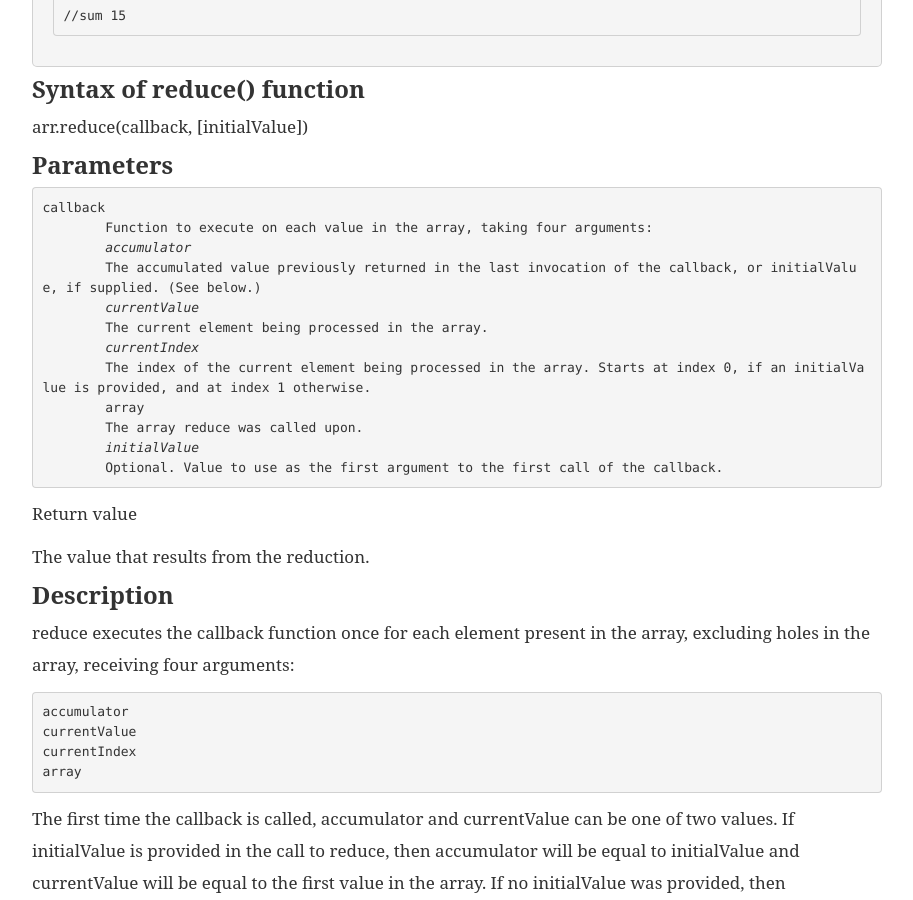
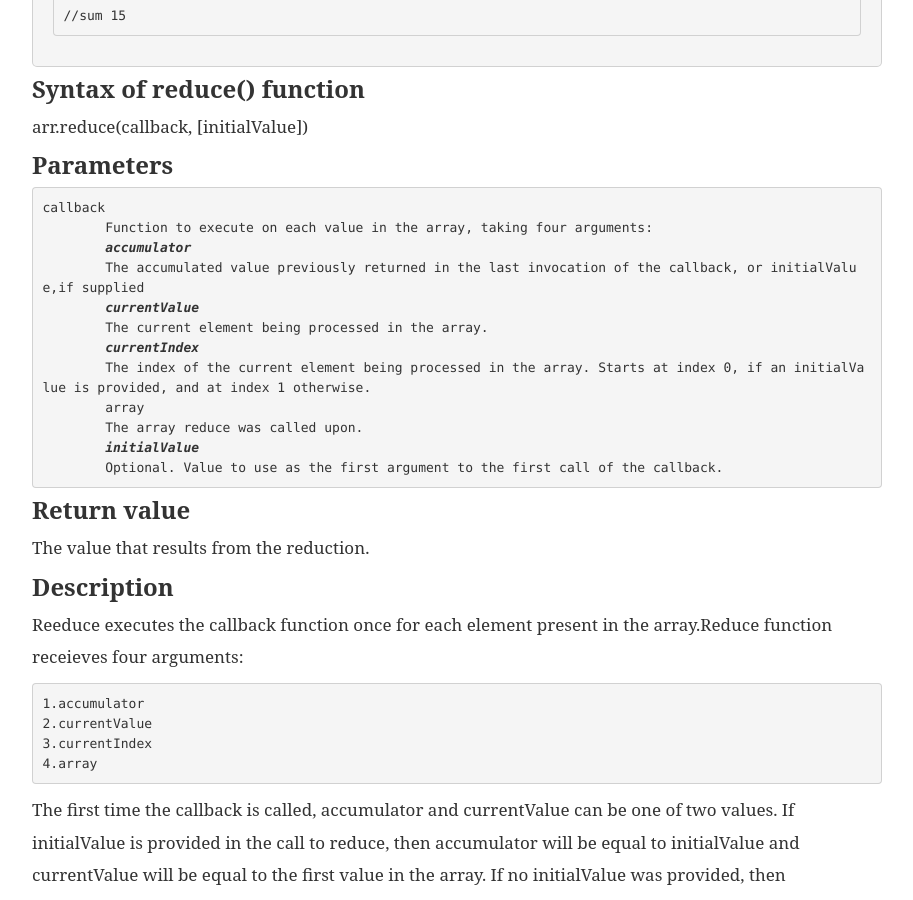
Before and after one commit to Vijayanpp/Scriptworlds, a Jekyll site: the page built from _posts/2017-01-08-reducefunction.md, in a window 1280 px wide and 900 px high, scrolled down 807 px. Shown: the whole window, without its empty margins (183-1096 px from the left). Built offline with Jekyll 4.4.1, drawn with Linux system fonts in a browser that asks for light colours; some web fonts are replaced.

Commit message:
commiting the changes

```diff
--- a/_posts/2017-01-08-reducefunction.md
+++ b/_posts/2017-01-08-reducefunction.md
@@ -26,29 +26,30 @@ return a+b},0)
 <pre>
 callback
 	Function to execute on each value in the array, taking four arguments:
-	<i>accumulator</i>
-	The accumulated value previously returned in the last invocation of the callback, or initialValue, if supplied. (See below.)
-	<i>currentValue</i>
+	<b><i>accumulator</i></b>
+	The accumulated value previously returned in the last invocation of the callback, or initialValue,if supplied
+	<b><i>currentValue</i></b>
 	The current element being processed in the array.
-	<i>currentIndex</i>
+	<b><i>currentIndex</i></b>
 	The index of the current element being processed in the array. Starts at index 0, if an initialValue is provided, and at index 1 otherwise.
 	array
 	The array reduce was called upon.
-	<i>initialValue</i>
+	<b><i>initialValue</i></b>
 	Optional. Value to use as the first argument to the first call of the callback.
 </pre>
-Return value
+
+<h3>Return value</h3>
 
 The value that results from the reduction.
 
 
 <h3>Description</h3>
-<p>reduce executes the callback function once for each element present in the array, excluding holes in the array, receiving four arguments:</p>
+<p>Reeduce executes the callback function once for each element present in the array.Reduce function receieves four arguments:</p>
 <pre>
-accumulator
-currentValue
-currentIndex
-array
+1.accumulator
+2.currentValue
+3.currentIndex
+4.array
 </pre>
 <p>The first time the callback is called, accumulator and currentValue can be one of two values. If initialValue is provided in the call to reduce, then accumulator will be equal to initialValue and currentValue will be equal to the first value in the array. If no initialValue was provided, then accumulator will be equal to the first value in the array and currentValue will be equal to the second.In above example we provided the initialvalue 0.So  accumulator is  0 and initial value is 1.</p>
 
@@ -125,8 +126,10 @@ accumulator =10,currentValue=1,currentIndex=0,array=[0,1,2,3,4]
 Alos consider the cases
 
 <div class='code'>
+<pre>
 if initial value is 3 then sum will be 18
 if initial value is 5 then sum will be 20
+</pre>
 </div>
 
 <p>So now we have to conside the another case, what will be the return value  if there is no initial vale.</p>
```
